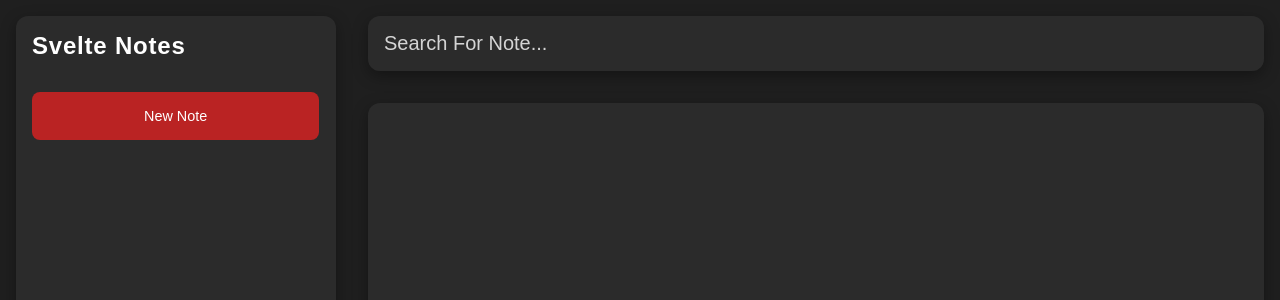
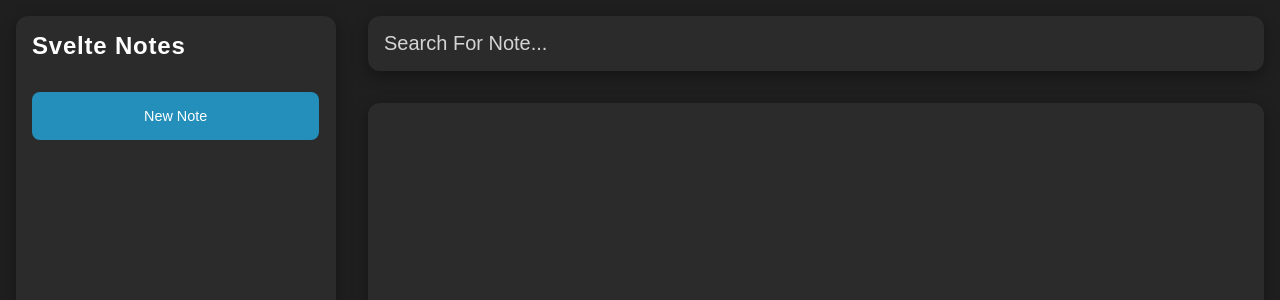
Before and after one commit to E3TU/Svelte-notes, a SvelteKit app: page / in a window 1280 px wide. Shown: the top 300 px of the page. Built offline with nearby package versions, Linux system fonts and the light colour scheme.

Commit message:
Updated color variable

```diff
--- a/src/variables.scss
+++ b/src/variables.scss
@@ -1,6 +1,6 @@
 /* Variables and mixins declared here will be available in all other SCSS files */
 $bg-color: #1f1f1f;
-$primary-color: #ba2323;
+$primary-color: #238fba;
 $black: #000;
 $gray: #2b2b2b;
 $white: #fff;
```
